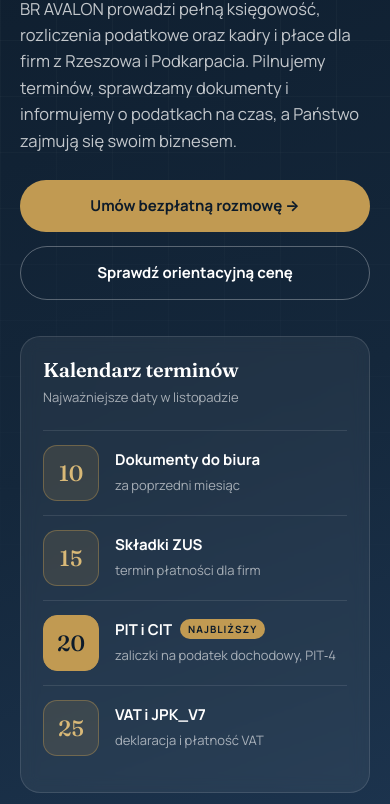
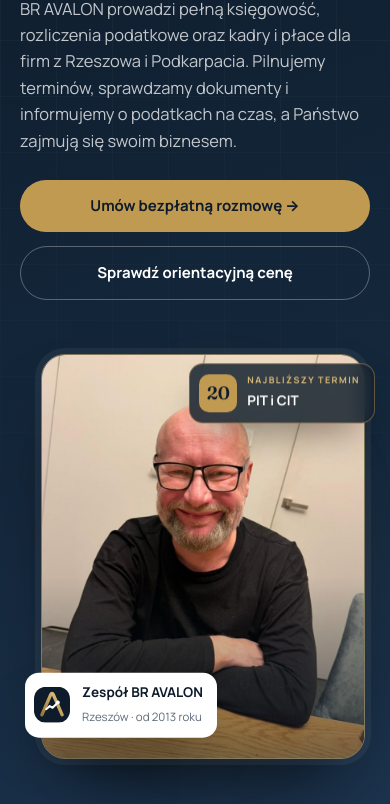
Before and after one commit to wwieczor-commits/avalon, a plain HTML site: page index.html in a window 390 px wide. Shown: the part 296-1100 px from the top of the page. Drawn offline with Linux system fonts and the light colour scheme.

Commit message:
Hero: zdjęcie zespołu zamiast kalendarza, plakietka z najbliższym terminem
Co-Authored-By: Claude Opus 5.5 <noreply@anthropic.com>
Claude-Session: https://claude.ai/code/session_014MsiqmYc8HFTMFT1WgEza3

```diff
--- a/index.html
+++ b/index.html
@@ -445,6 +445,40 @@ body.menu-open .menu-bg{opacity:1;pointer-events:auto}
   .ph-mk{width:38px;height:38px;flex-basis:38px}
   .ph-card b{font-size:14px}
 }
+
+/* ===== HERO ZDJĘCIE ===== */
+.hero-photo{position:relative;max-width:470px;justify-self:end;width:100%;padding:24px 0 24px 30px}
+.hp-glow{position:absolute;inset:8% 0 2% 14%;border-radius:40px;background:radial-gradient(closest-side,rgba(193,154,82,.45),transparent);filter:blur(30px)}
+.hp-frame{position:relative;border-radius:30px;overflow:hidden;aspect-ratio:4/5;border:1px solid rgba(217,185,119,.55);box-shadow:0 0 0 8px rgba(255,255,255,.05),0 50px 90px -30px rgba(0,0,0,.75)}
+.hp-frame:after{content:"";position:absolute;inset:0;background:linear-gradient(180deg,transparent 55%,rgba(13,27,42,.55))}
+.hp-frame img{width:100%;height:100%;object-fit:cover;display:block}
+.hp-dl{position:absolute;right:-22px;top:56px;display:flex;align-items:center;gap:12px;padding:12px 18px 12px 12px;border-radius:18px;background:rgba(13,27,42,.82);backdrop-filter:blur(10px);-webkit-backdrop-filter:blur(10px);border:1px solid rgba(193,154,82,.45);box-shadow:0 20px 40px -18px rgba(0,0,0,.7);animation:floaty 5s ease-in-out infinite}
+.hp-dl .day{width:46px;height:46px;border-radius:12px;background:var(--gold);color:var(--ink);display:grid;place-items:center;font-family:var(--serif);font-size:22px;font-weight:600}
+.hp-dl small{display:block;font-size:10px;letter-spacing:.16em;color:var(--gold-2);font-weight:700}
+.hp-dl b{font-size:15px;color:#fff}
+.hp-card{position:absolute;left:0;bottom:56px;display:flex;align-items:center;gap:12px;padding:12px 18px 12px 12px;border-radius:18px;background:#fff;color:var(--ink);box-shadow:0 24px 50px -20px rgba(0,0,0,.6);animation:floaty 5s ease-in-out infinite;animation-delay:-2.5s}
+.hp-card b{display:block;font-size:15px}
+.hp-card span{font-size:12.5px;color:var(--muted)}
+.hp-card .ph-mk,.about-visual .ph-mk{width:44px;height:44px;flex:0 0 44px;border-radius:12px;overflow:hidden}
+.hp-card .ph-mk svg{width:100%;height:100%;display:block}
+@keyframes floaty{0%,100%{transform:translateY(0)}50%{transform:translateY(-8px)}}
+.av-num{font-family:var(--serif);font-size:96px;line-height:1;color:var(--gold-2);margin-bottom:auto;position:relative}
+.about-visual{justify-content:space-between}
+@media (max-width:980px){.hero-photo{justify-self:center;max-width:430px}}
+@media (max-width:720px){
+  .hero-photo{max-width:340px;padding:18px 0 18px 16px;margin:0 auto}
+  .hp-frame{border-radius:24px;box-shadow:0 0 0 6px rgba(255,255,255,.05),0 40px 70px -30px rgba(0,0,0,.75)}
+  .hp-dl{right:-10px;top:34px;padding:9px 14px 9px 9px;border-radius:14px;gap:10px}
+  .hp-dl .day{width:38px;height:38px;font-size:18px;border-radius:10px}
+  .hp-dl b{font-size:13.5px}
+  .hp-dl small{font-size:9px}
+  .hp-card{bottom:38px;padding:9px 14px 9px 9px;border-radius:14px}
+  .hp-card .ph-mk{width:36px;height:36px;flex-basis:36px}
+  .hp-card b{font-size:13.5px}
+  .hp-card span{font-size:11.5px}
+  .av-num{font-size:64px}
+}
+@media (prefers-reduced-motion:reduce){.hp-dl,.hp-card{animation:none}}
 </style>
 </head>
 <body>
@@ -491,10 +525,21 @@ body.menu-open .menu-bg{opacity:1;pointer-events:auto}
         <a href="#cennik" class="btn btn-ghost">Sprawdź orientacyjną cenę</a>
       </div>
     </div>
-    <div class="hero-card reveal">
-      <h3>Kalendarz terminów</h3>
-      <div class="sub" id="cal-sub">Najważniejsze daty w bieżącym miesiącu</div>
-      <div id="deadlines"></div>
+    <div class="hero-photo reveal">
+      <div class="hp-glow"></div>
+      <div class="hp-frame"><img src="assets/zespol.jpg" alt="Zespół BR AVALON" width="800" height="1000" fetchpriority="high"></div>
+      <div class="hp-dl" id="next-dl"><div class="day" id="nd-day">20</div><div><small id="nd-lab">NAJBLIŻSZY TERMIN</small><b id="nd-t">PIT i CIT</b></div></div>
+      <div class="hp-card"><div class="ph-mk"><svg viewBox="0 0 64 64" aria-hidden="true">
+  <defs>
+    <linearGradient id="ghp" x1="0" y1="1" x2="1" y2="0">
+      <stop offset="0" stop-color="#9c7533"/><stop offset="1" stop-color="#e4c98a"/>
+    </linearGradient>
+  </defs>
+  <rect width="64" height="64" rx="16" fill="#0d1b2a"/>
+  <path d="M14 50 L29.5 14.5 Q32 9.5 34.5 14.5 L50 50" fill="none" stroke="url(#ghp)" stroke-width="6" stroke-linecap="round" stroke-linejoin="round"/>
+  <path d="M21.5 40 L28 34.5 L33 37.5 L42.5 28" fill="none" stroke="#ffffff" stroke-width="3.6" stroke-linecap="round" stroke-linejoin="round"/>
+  <circle cx="42.5" cy="28" r="3.4" fill="#ffffff"/>
+</svg></div><div><b>Zespół BR AVALON</b><span>Rzeszów · od 2013 roku</span></div></div>
     </div>
   </div>
 </header>
@@ -568,23 +613,10 @@ body.menu-open .menu-bg{opacity:1;pointer-events:auto}
 
 <section class="about" id="o-nas">
   <div class="wrap about-grid">
-    <div class="about-photo reveal">
-      <div class="ph-frame"><img src="assets/zespol.jpg" alt="Zespół BR AVALON" width="800" height="1000" loading="lazy"></div>
-      <div class="ph-badge"><div class="ph-n">2013</div><div class="ph-t">od tego roku<br>obsługujemy firmy<br>w Rzeszowie</div></div>
-      <div class="ph-card">
-        <div class="ph-mk"><svg viewBox="0 0 64 64" aria-hidden="true">
-  <defs>
-    <linearGradient id="gph" x1="0" y1="1" x2="1" y2="0">
-      <stop offset="0" stop-color="#9c7533"/><stop offset="1" stop-color="#e4c98a"/>
-    </linearGradient>
-  </defs>
-  <rect width="64" height="64" rx="16" fill="#0d1b2a"/>
-  <path d="M14 50 L29.5 14.5 Q32 9.5 34.5 14.5 L50 50" fill="none" stroke="url(#gph)" stroke-width="6" stroke-linecap="round" stroke-linejoin="round"/>
-  <path d="M21.5 40 L28 34.5 L33 37.5 L42.5 28" fill="none" stroke="#ffffff" stroke-width="3.6" stroke-linecap="round" stroke-linejoin="round"/>
-  <circle cx="42.5" cy="28" r="3.4" fill="#ffffff"/>
-</svg></div>
-        <div><b>Zespół BR AVALON</b><span>Księgowość · Kadry · Leasing</span></div>
-      </div>
+    <div class="about-visual reveal">
+      <div class="av-num">2013</div>
+      <blockquote>Ci sami ludzie, to samo miejsce, <span style="color:var(--gold-2)">ta sama staranność.</span></blockquote>
+      <cite>Zespół BR AVALON · Rzeszów</cite>
     </div>
     <div class="reveal">
       <div class="eyebrow">O nas</div>
@@ -798,14 +830,13 @@ addEventListener('scroll',()=>nav.classList.toggle('scrolled',scrollY>40),{passi
 document.getElementById('burger').addEventListener('click',()=>menu.classList.toggle('open'));
 menu.querySelectorAll('a').forEach(a=>a.addEventListener('click',()=>menu.classList.remove('open')));
 
-// ---- Kalendarz terminów
+// ---- Najbliższy termin (plakietka na zdjęciu)
 (function(){
-  const now=new Date(),d=now.getDate();
-  const months=['styczniu','lutym','marcu','kwietniu','maju','czerwcu','lipcu','sierpniu','wrześniu','październiku','listopadzie','grudniu'];
-  document.getElementById('cal-sub').textContent='Najważniejsze daty w '+months[now.getMonth()];
-  const list=[[10,'Dokumenty do biura','za poprzedni miesiąc'],[15,'Składki ZUS','termin płatności dla firm'],[20,'PIT i CIT','zaliczki na podatek dochodowy, PIT‑4'],[25,'VAT i JPK_V7','deklaracja i płatność VAT']];
+  const d=new Date().getDate();
+  const list=[[10,'Dokumenty do biura'],[15,'Składki ZUS'],[20,'PIT i CIT'],[25,'VAT i JPK_V7']];
   const next=list.find(x=>x[0]>=d)||list[0];
-  document.getElementById('deadlines').innerHTML=list.map(x=>'<div class="deadline'+(x===next?' next':'')+'"><div class="day">'+x[0]+'</div><div><b>'+x[1]+'</b><span>'+x[2]+'</span></div></div>').join('');
+  const el=document.getElementById('nd-day');if(!el)return;
+  el.textContent=next[0];document.getElementById('nd-t').textContent=next[1];
 })();
 
 // ---- Liczniki
```
